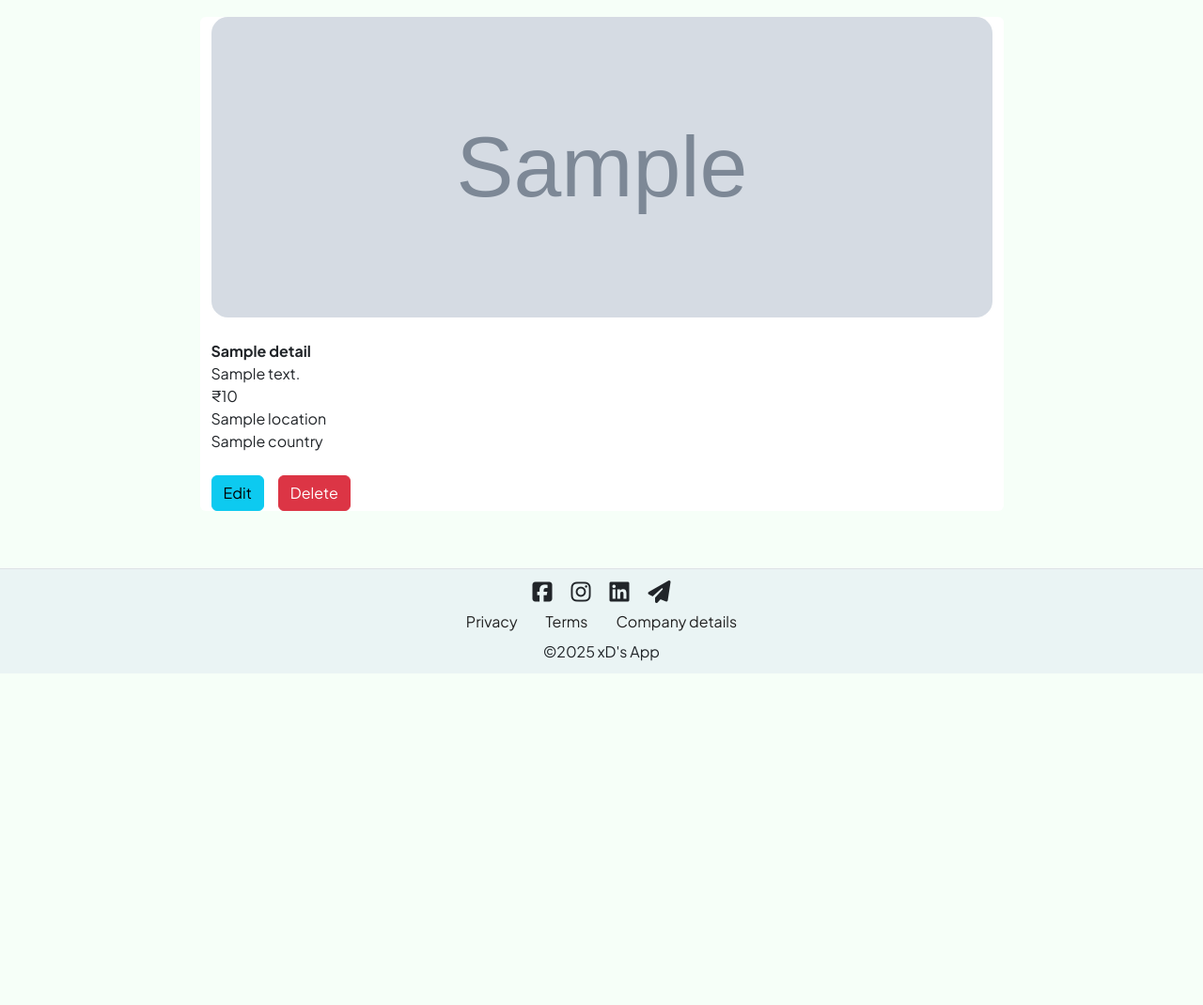
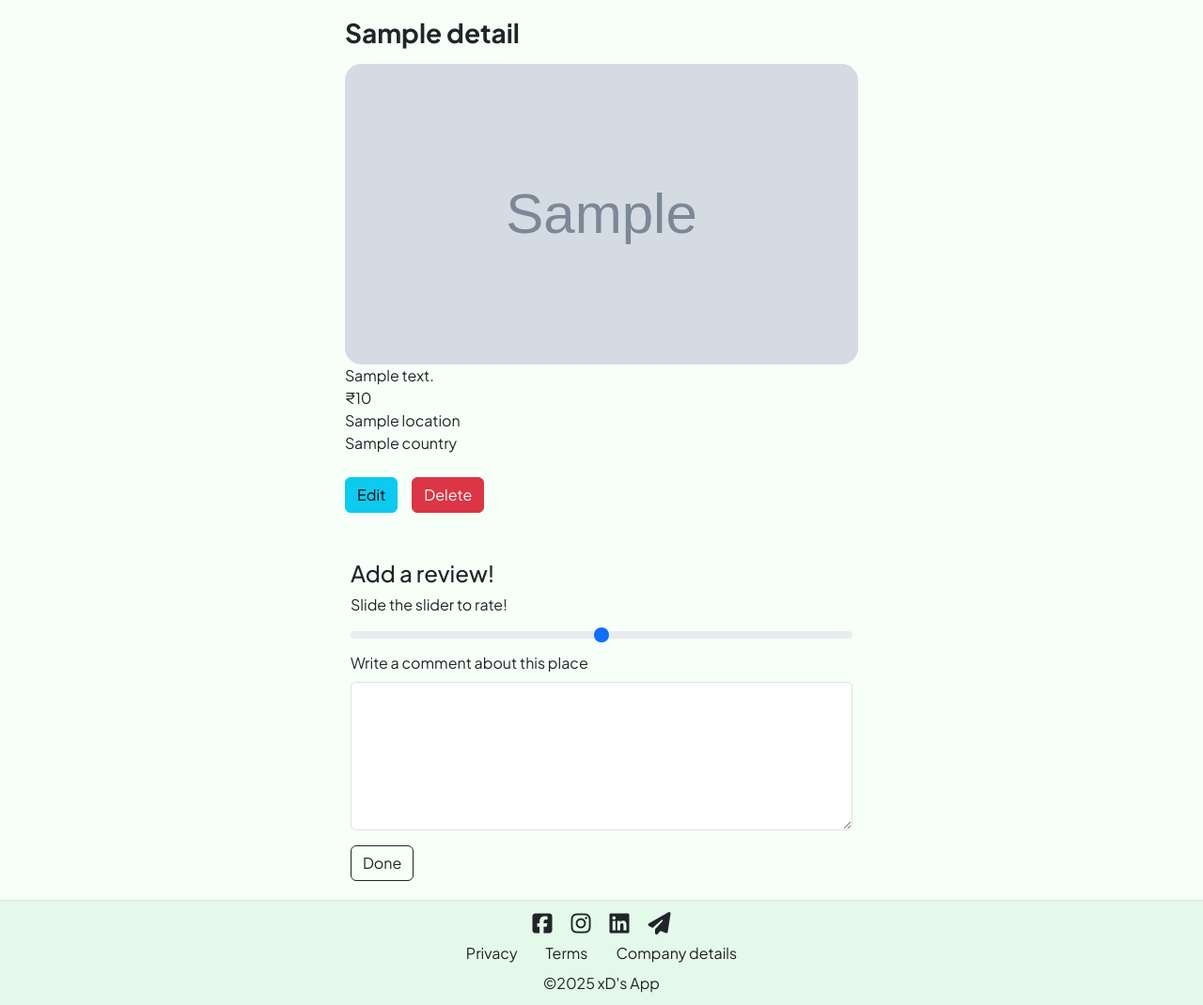
Before and after one commit to piyushgupta04/project-01, a Node project: template views/listings/details.ejs in a window 1280 px wide. Shown: the part 83-1153 px from the top of the page at 94% size. Before the commit the page ends 787 px from the top, so only its background shows below. Run offline with Node 20 templates, Linux system fonts and the light colour scheme; the template is opened without the code that fills it: most values are stand-ins (such as "Sample title", 1, 10 or a date in 2020); grey boxes marked "Sample" are stand-in pictures; some libraries are stand-ins or nearby versions.

Commit message:
major feature added
added review model, review form and some minor frontend enhancements

```diff
--- a/models/review.js
+++ b/models/review.js
@@ -12,7 +12,7 @@ let ReviewSchema = Schema({
     },
     createdAt: {
         type: Date,
-        default: date.now()
+        default: Date.now()
     }
 })
 
--- a/public/style/style.css
+++ b/public/style/style.css
@@ -1,7 +1,7 @@
 @import url('https://fonts.googleapis.com/css2?family=Plus+Jakarta+Sans:ital,wght@0,200..800;1,200..800&display=swap');
 
 .navbar{
-    background-color: #EAF4F4 !important;
+    background-color: #E4F9E9 !important;
 }
 body{
     background-color: #F6FFF8;
@@ -30,7 +30,7 @@ footer{
     height: 7rem;
     width: 100%;
     gap: 5px;
-    background-color: #EAF4F4 !important;
+    background-color: #E4F9E9 !important;
 }
 .sm-icons {
     display: flex;
@@ -71,6 +71,7 @@ footer{
 .card{
     border: none !important;
     margin-bottom: 2rem;
+    background-color: #F6FFF8;
 }
 
 .card-img-top{
--- a/views/listings/details.ejs
+++ b/views/listings/details.ejs
@@ -1,13 +1,10 @@
 <% layout("./layouts/default.ejs") %>
-    <div class="row">
-        <div class="col">
-            <div class="row ">
-                <div class="card col col-md-9 col-lg-9 mx-auto">
+            <div class="row">
+                <div class="card col col-sm-12 col-md-9 col-lg-6 cpl-xl-6 mx-auto">
+                    <h3 class="mb-3"><b><%= detail.title %></b><br></h3>
                     <img src="<%= detail.image %>" class="card-img-top show-img" alt="...">
                     <div class="card-body">
                         <p class="card-text">
-                            <br>
-                            <b><%= detail.title %></b><br>
                             <%= detail.desc %><br>
                             &#8377;<%= detail.price.toLocaleString("en-IN") %><br>
                             <%= detail.location %><br>
@@ -22,6 +19,17 @@
                     </div>
                 </div>
             </div>
-
-        </div>
-    </div>
+            <div class="container">
+                <div class="row">
+                    <div class="col col-sm-12 col-md-9 col-lg-6 cpl-xl-6 mx-auto">
+                        <h4>Add a review! </h4>
+                        <form action="">
+                            <label for="rating" class="form-label">Slide the slider to rate!</label>
+                            <input type="range" min="1" max="5" class="form-range" name="review[rating]" id="rating"><br>
+                            <label for="comment" class="form-label">Write a comment about this place</label>
+                            <textarea name="review[comment]" class="form-control" rows="6" id="comment"></textarea>
+                            <button class="btn btn-outline-dark mt-3">Done</button>
+                        </form>
+                    </div>
+                </div>
+            </div>
```
Also changed, not shown: app.js (+4 -4 lines).
